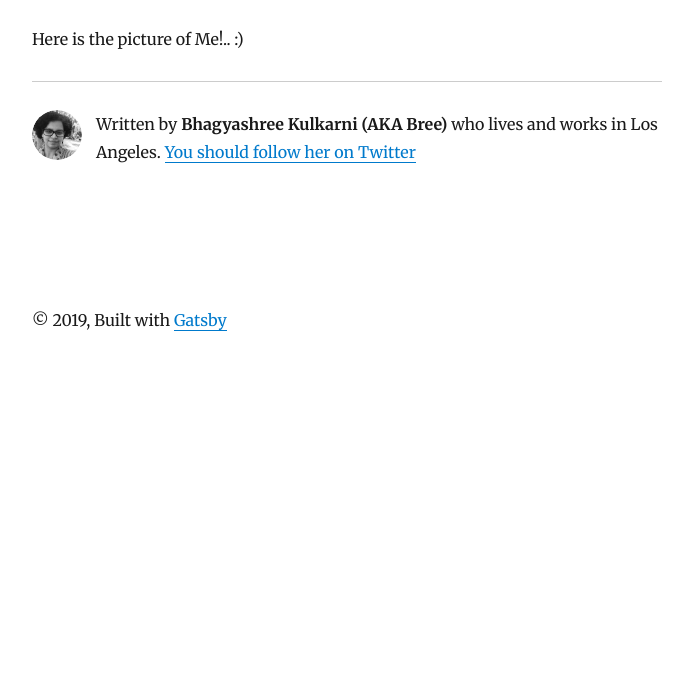
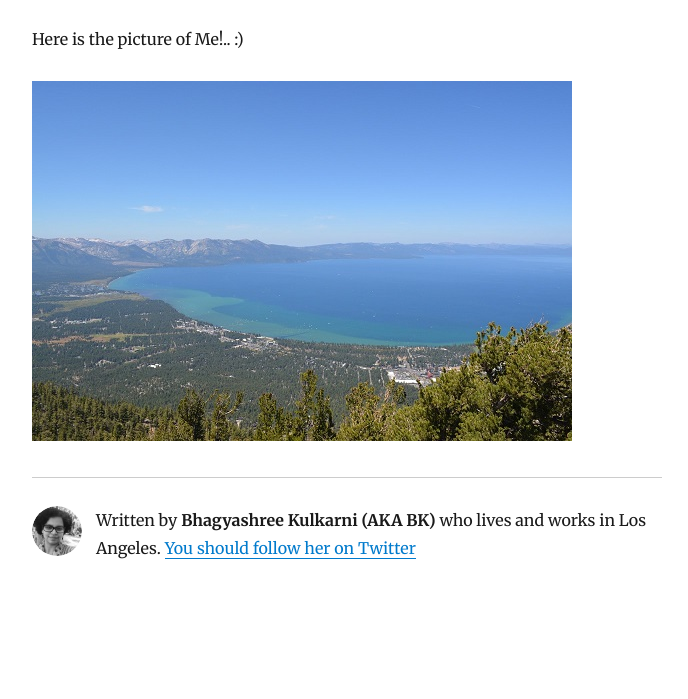
Before and after one commit to bhag41/fullstackville, a Gatsby site: page /hello-world/ in a window 1280 px wide. Shown: the part 602-1301 px from the top of the page, without its empty margins (293-981 px from the left). Before the commit the page ends 978 px from the top, so only its background shows below. Built offline with nearby package versions, Linux system fonts and the light colour scheme; Gatsby itself is replaced by a stand-in of ours; some packages are replaced by stand-ins of ours.

Commit message:
changed the meta

```diff
--- a/content/blog/hello-world/index.md
+++ b/content/blog/hello-world/index.md
@@ -14,3 +14,5 @@ Oh, and here's the regional website/community that I have founded/developed for
 ![bk](./bk.jpg)
 
 Here is the picture of Me!.. :)
+
+![laketahoe](./laketahoe.jpg)
--- a/gatsby-config.js
+++ b/gatsby-config.js
@@ -1,11 +1,11 @@
 module.exports = {
   siteMetadata: {
     title: `Journey to Fullstackville`,
-    author: `Bhagyashree Kulkarni (AKA Bree)`,
+    author: `Bhagyashree Kulkarni (AKA BK)`,
     description: `journal of my fullstack journey`,
     siteUrl: `https://gatsby-starter-blog-demo.netlify.com/`,
     social: {
-      twitter: `breewebdev`,
+      twitter: `bhagyashreee`,
     },
   },
   plugins: [
```
